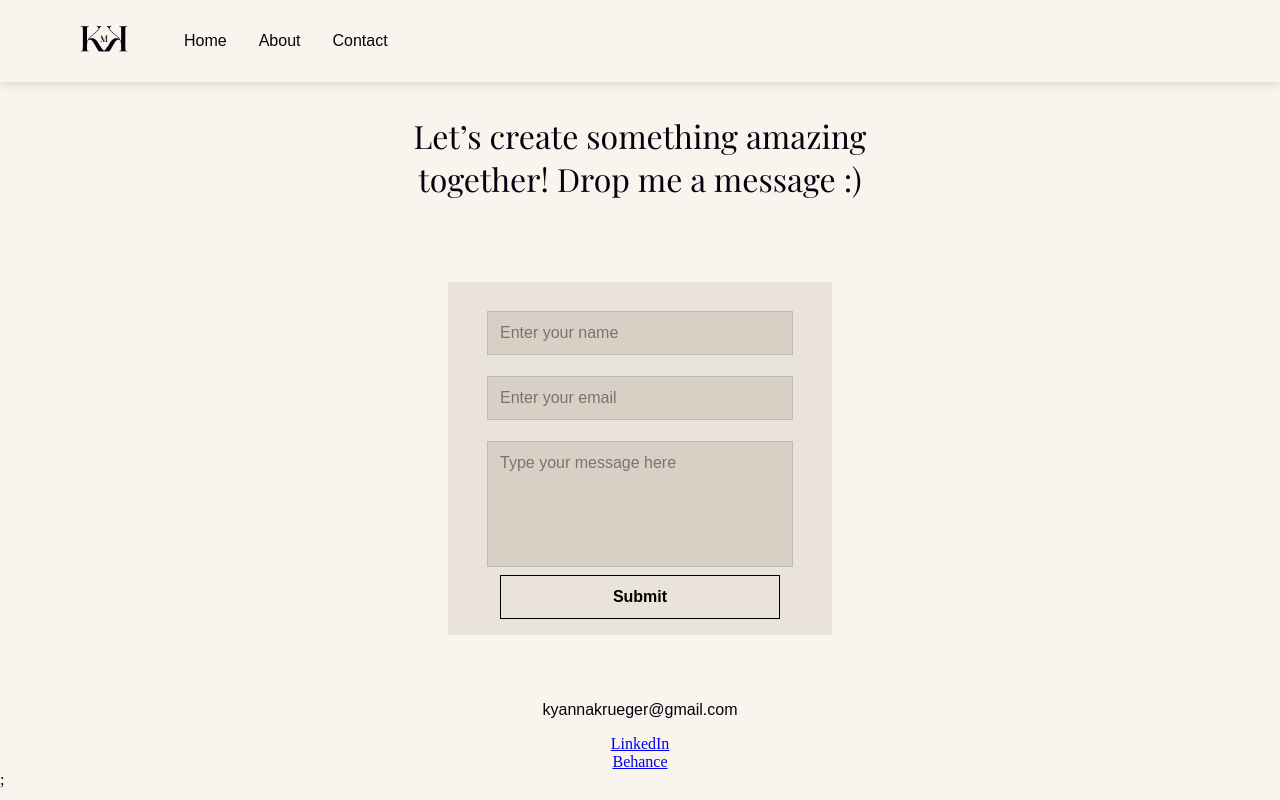
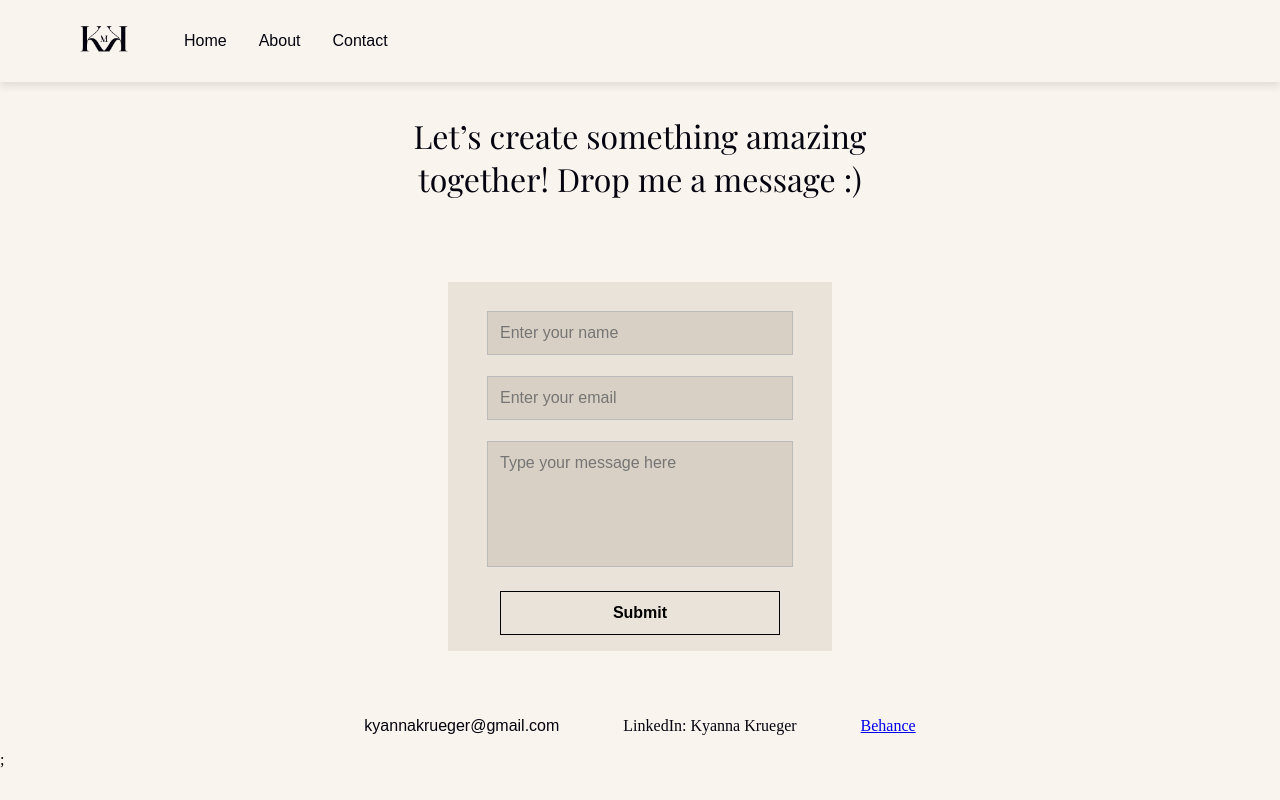
Before and after one commit to KyannaKrueger/portfolio, a Next.js app: page /contact in a window 1280 px wide. Built offline with nearby package versions, Linux system fonts and the light colour scheme.

Commit message:
fixes minor feedback things

```diff
--- a/src/pages/contact.js
+++ b/src/pages/contact.js
@@ -9,9 +9,11 @@ export default function Contact() {
         <div className={styles.main}>
             <p className={styles.head}>Let’s create something amazing together! Drop me a message :) </p>
             <Form className={styles.form}/>
-            <p className={styles.p}>kyannakrueger@gmail.com</p>
-            <a href="www.linkedin.com/in/kyannakrueger">LinkedIn</a>
-            <a href="https://www.behance.net/kyannakrueger">Behance</a>
+            <div className={styles.contactMethods}>
+              <p className={styles.p}>kyannakrueger@gmail.com</p>
+              <p>LinkedIn: Kyanna Krueger</p>
+              <a href="https://www.behance.net/kyannakrueger">Behance</a>
+            </div>
         </div>
       </div>
     );
--- a/src/pages/relay.js
+++ b/src/pages/relay.js
@@ -180,7 +180,7 @@ export default function Relay() {
           <img src="relay6.png"
           className={styles.brandImg}
           />
-          <h2 className={styles.h2}>Our Logo</h2>
+          <h2 className={styles.h2}>The Logo</h2>
           <img src="relay7.2.png"
           className={styles.logo}
           />
--- a/src/pages/void.js
+++ b/src/pages/void.js
@@ -16,6 +16,7 @@ export default function Vow() {
             <h1 className={styles.heading}>Void Circuit</h1>
             <p  className={styles.subHeading}>VIDEO GAME POSTER | GRAPHIC DESIGN | DECEMBER 2024</p>
             <p className={styles.p}>This video game poster was created for a fictional video game called Void Citcuit. The poster features one of the video game characters, Nyxia, and gives potential players an idea of the futuristic world the game takes place in.</p>
+          <img src="voidPoster1.png" className={styles.voidPoster}/>
           </div>
           <img src="voidPoster.png"
           alt="A Dior exhibition poster on a tablet"
--- a/src/styles/Contact.module.css
+++ b/src/styles/Contact.module.css
@@ -17,3 +17,12 @@
 .p {
     font-family: "Karla", sans-serif;
 }
+
+
+.contactMethods{
+    display: flex;
+    flex-direction: row;
+    align-items: baseline;
+    justify-content: center;
+    gap: 4em;
+}
--- a/src/styles/Form.module.css
+++ b/src/styles/Form.module.css
@@ -42,6 +42,7 @@
     font-weight: bold;
     border: 1px solid black;
     padding: 12px;
+    margin-top: 1em;
     transition: background 0.3s ease-in-out;
     cursor: pointer;
     width: 90%;
--- a/src/styles/Theater.module.css
+++ b/src/styles/Theater.module.css
@@ -6,7 +6,23 @@
     margin: 0 auto;
     padding-left: 5em;
     padding-right: 5em;
+    align-items: center;
 }
+
+.video-wrapper {
+    display: flex;
+    justify-content: center;
+    align-items: center;
+    width: 100%;
+    height: 100vh;
+    padding: 20px;
+}
+
+.video {
+    width: 65vw;
+    height: auto;
+}
+
 
 .body{
     display: flex;
@@ -14,15 +30,7 @@
     padding-top: 2em;
 }
 
-.video {
-    width: 100%;
-    margin: 0 auto;
-}
 
-.video-wrapper {
-    position: relative;
-    display: inline-block;
-}
 
 .play-button {
     position: absolute;
```
Also changed, not shown: src/styles/Void.module.css (+9 -0 lines), 1 other file (tests, documents, lock files or other folders).
